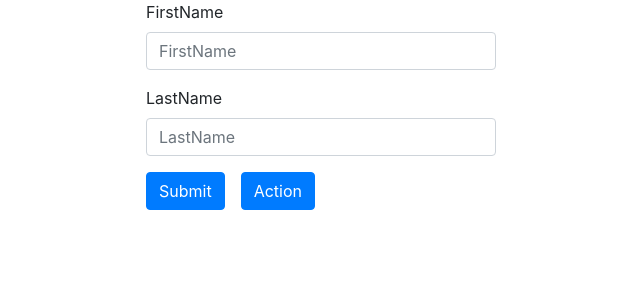
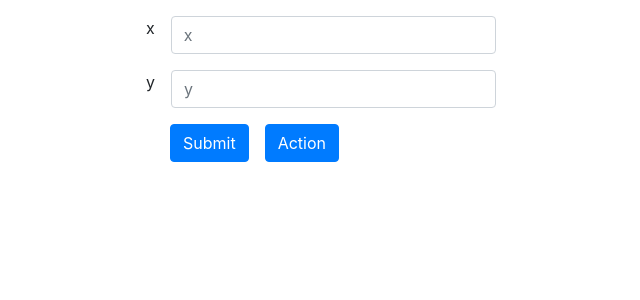
Before and after one commit to Aparnasuman/React-form, a React (Create React App) app in the folder signup/: page / in a window 1280 px wide. Shown: the top 300 px of the page, without its empty margins (319-959 px from the left). Built offline with nearby package versions, Linux system fonts and the light colour scheme.

Commit message:
action button work

```diff
--- a/signup/src/App.js
+++ b/signup/src/App.js
@@ -6,9 +6,16 @@ class App extends React.Component{
     this.state  = {
       Firstname:'',
       Lastname:'',
-      items:[]
+      items:[],
+      fields:[""]
     }
 
+  }
+
+  onClickButtonAdder=()=> {
+    this.setState({
+      fields: ["", ...this.state.fields]
+    });
   }
   onhandlechange(e){
     this.setState({
@@ -34,19 +41,21 @@ console.log(items)
   return(
     <div className="container ">
       <div className="row justify-content-md-center">
-        <div className="col-md-4 col=md-6">
-           <form>
-             <div className="form-group">
-             <label >FirstName</label>
-             <input type="text" className="form-control" id="form-input1" onChange={(e)=>this.onhandlechange(e)} placeholder="FirstName "></input>
+        <div className="col-md-4  mt-3">
+        {this.state.fields.map((value, index) => (<form    value={value}
+            key={index}>
+             <div className="form-group  col=md-6 d-flex">
+             <label className="mr-3">x</label>
+             <input type="text" className="form-control" id="form-input1" onChange={(e)=>this.onhandlechange(e)} placeholder="x "></input>
           </div>
-            <div className="form-group">
-            <label >LastName</label>
-            <input type="text" className="form-control" id="form-input2" onChange={(e)=>this.oninputchange(e)}  placeholder="LastName"></input>
+            <div className="form-group col=md-6 d-flex">
+            <label className="mr-3" >y</label>
+            <input type="text" className="form-control" id="form-input2" onChange={(e)=>this.oninputchange(e)}  placeholder="y"></input>
              </div>
-             <button type="button" className="btn btn-primary mr-3" onClick={this.addItem}>Submit</button>
-             <button type="button" className="btn btn-primary">Action</button>
            </form>
+            ))}
+           <button type="button" className="btn btn-primary mr-3 ml-4" onClick={this.addItem}>Submit</button>
+             <button type="button" className="btn btn-primary" onClick={this.onClickButtonAdder}>Action</button>
         </div>
       </div>
 
```
